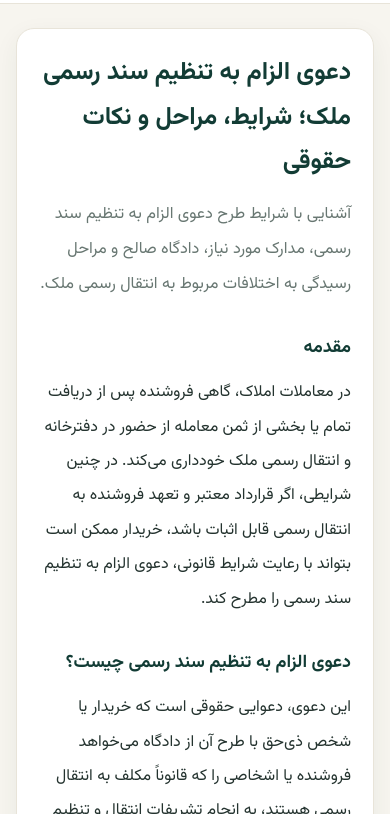
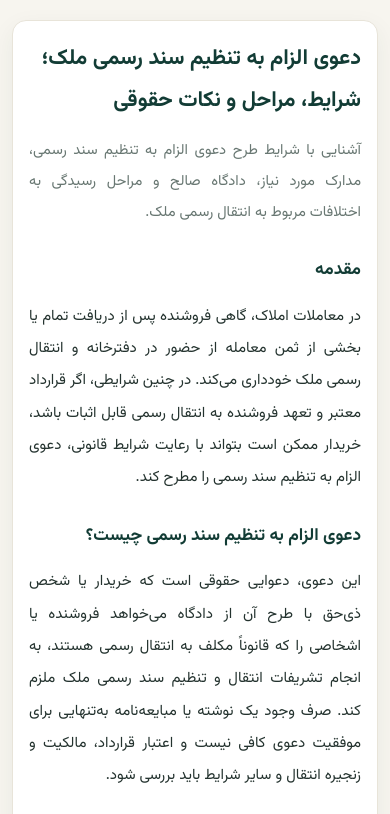
Before and after one commit to majidkhatamii-prog/majid-khatami-site, a plain HTML site: page elzam-be-tanzim-sanad-rasmi.html in a window 390 px wide. Shown: the part 59-873 px from the top of the page. Drawn offline with Linux system fonts and the light colour scheme.

Commit message:
بهبود خوانایی و نمایش واکنش‌گرای مقاله الزام به تنظیم سند

```diff
--- a/elzam-be-tanzim-sanad-rasmi.html
+++ b/elzam-be-tanzim-sanad-rasmi.html
@@ -39,6 +39,36 @@ h1,h2{color:var(--green);line-height:1.8}h1{font-size:clamp(1.55rem,4vw,2.1rem);
 p{margin:12px 0}ul,ol{padding-right:24px}li{margin:6px 0}.note{background:#f4f7f4;border-right:4px solid var(--green2);padding:14px 18px;border-radius:8px;margin:22px 0}
 footer{background:#102f29;color:#dce7e1;text-align:center;padding:24px 12px;font-size:.85rem}
 @media(max-width:600px){main{padding:24px 0 42px}.nav{min-height:62px}.article{padding:22px}h2{font-size:1.12rem}}
+
+/* بهینه‌سازی خوانایی مقاله فارسی در نمایشگر بزرگ و موبایل */
+html{direction:rtl;text-size-adjust:100%;-webkit-text-size-adjust:100%}
+body{direction:rtl;text-align:right;overflow-x:hidden}
+.container{width:min(100% - 36px,900px);min-width:0}
+.article{direction:rtl;text-align:right;max-width:100%;padding:clamp(20px,4vw,46px)}
+.article h1,.article h2,.article h3{text-align:right;text-wrap:pretty}
+.article h1{font-size:clamp(1.45rem,2.6vw,2rem);line-height:1.9}
+.article h2{font-size:clamp(1.12rem,1.8vw,1.28rem);line-height:1.9;margin-top:28px}
+.article p,.article li,.article .intro,.article .note,.article .legal-quote{
+ text-align:justify;text-align-last:right;text-justify:inter-word;overflow-wrap:break-word;word-break:normal
+}
+.article p{font-size:1rem;line-height:2.25;margin:14px 0}
+.article .intro{font-size:1rem;line-height:2.1}
+.article ul,.article ol{padding-right:1.5rem;padding-left:0}
+.article li{padding-right:2px;line-height:2.15;margin:8px 0}
+.article .legal-quote,.article .note{line-height:2.15}
+@media(max-width:600px){
+ main{padding:20px 0 34px}
+ .container{width:calc(100% - 24px)}
+ .nav{min-height:58px;gap:10px;padding:8px 0;font-size:.9rem}
+ .article{padding:17px 16px;border-radius:14px}
+ .article h1{font-size:1.35rem;line-height:1.95;margin-bottom:14px}
+ .article h2{font-size:1.08rem;line-height:1.95;margin-top:24px}
+ .article p,.article li{font-size:.94rem;line-height:2.15}
+ .article .intro{font-size:.92rem;line-height:2.1;margin-bottom:22px}
+ .article ul,.article ol{padding-right:1.25rem}
+ .article .legal-quote,.article .note{padding:12px 13px;font-size:.91rem;line-height:2.1}
+}
+
 </style>
 </head>
 <body>
```
